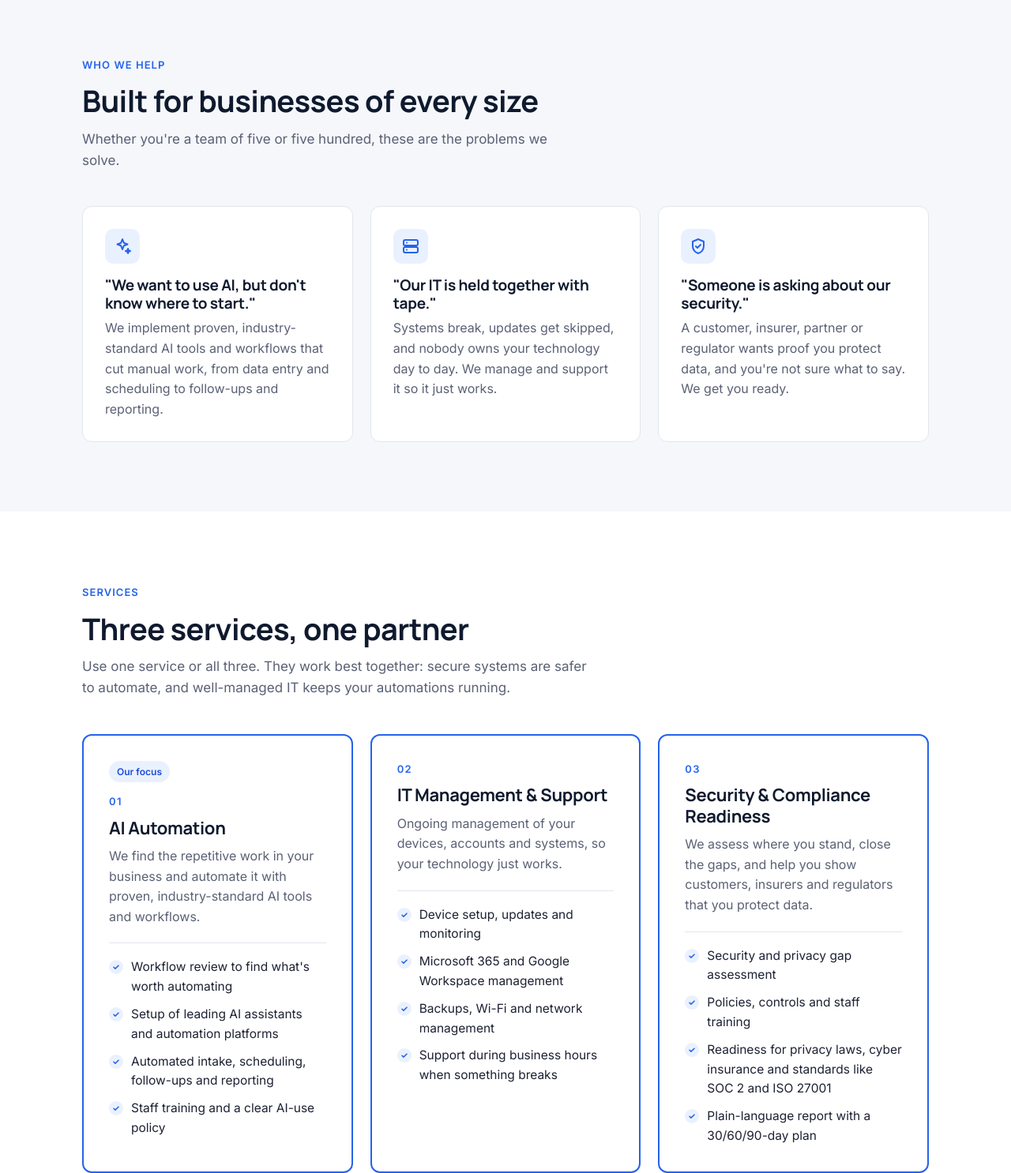
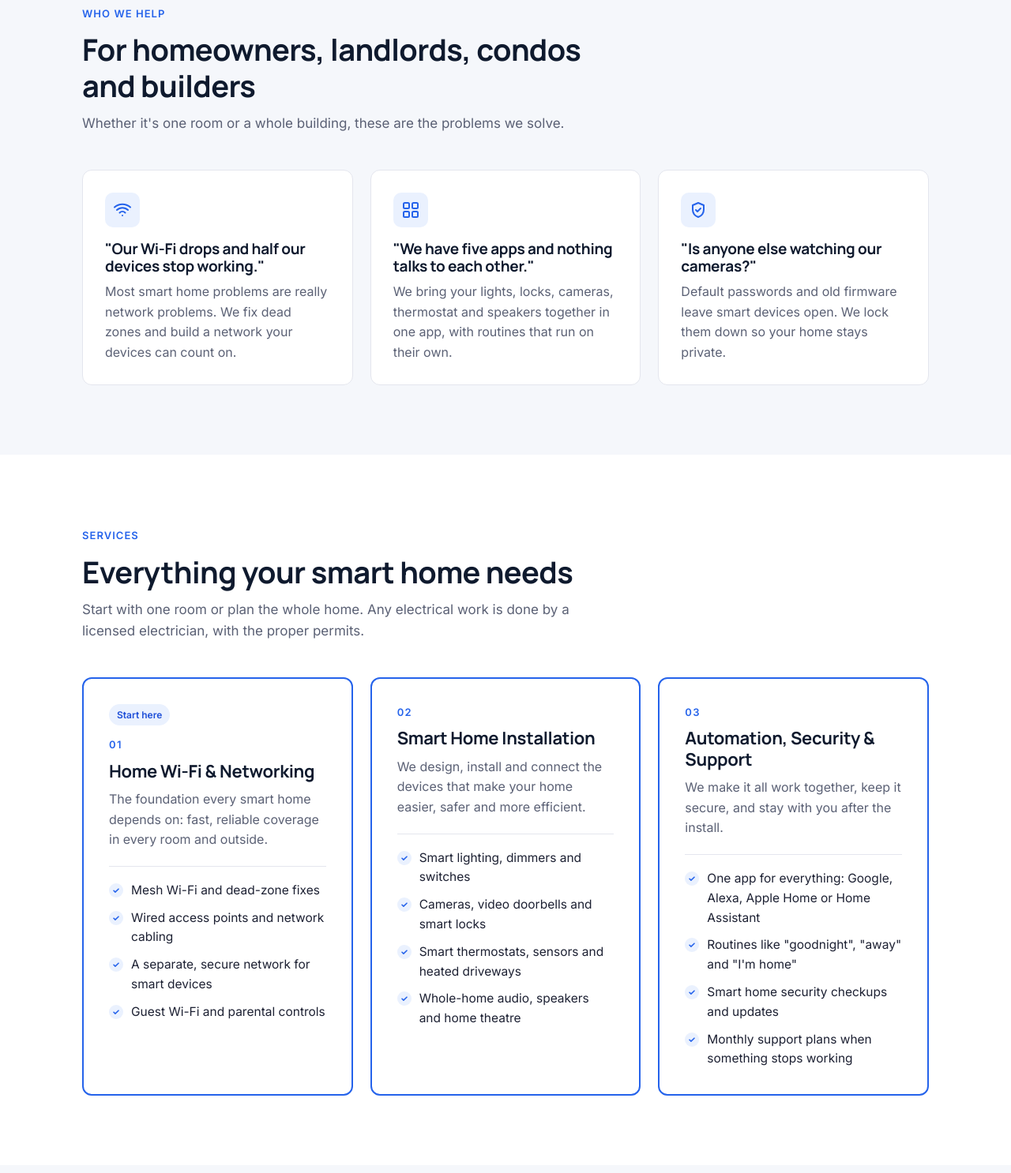
Before and after one commit to talvotechnologies/talvotech-website, a plain HTML site: page index.html in a window 1280 px wide. Shown: the part 1033-2519 px from the top of the page at 79% size. Drawn offline with nearby package versions, Linux system fonts and the light colour scheme.

Commit message:
Add files via upload

```diff
--- a/index.html
+++ b/index.html
@@ -3,8 +3,8 @@
 <head>
 <meta charset="utf-8">
 <meta name="viewport" content="width=device-width, initial-scale=1">
-<title>Talvo Technologies | AI Automation, IT Management &amp; Security</title>
-<meta name="description" content="Talvo Technologies helps businesses automate work with AI, manage and support their IT, and get ready for security and compliance requirements.">
+<title>Talvo Technologies | Smart Home Design, Installation &amp; Support</title>
+<meta name="description" content="Talvo Technologies designs, installs and supports smart homes: reliable Wi-Fi, smart lighting, security cameras, climate control and home automation, with licensed electricians for any wiring.">
 <link rel="preconnect" href="https://fonts.googleapis.com">
 <link rel="preconnect" href="https://fonts.gstatic.com" crossorigin>
 <link href="https://fonts.googleapis.com/css2?family=Michroma&family=Manrope:wght@600;700;800&family=Inter:wght@400;500;600&display=swap" rel="stylesheet">
@@ -43,7 +43,7 @@
 
   .hero{background:var(--dark);color:#fff;position:relative;overflow:hidden}
   .hero .photo{position:absolute;top:0;right:0;bottom:0;width:58%;
-    background:url("https://images.unsplash.com/photo-1675434301763-594b4d0c5819?fm=jpg&q=70&w=1600&auto=format&fit=crop") center/cover no-repeat;
+    background:url("https://images.unsplash.com/photo-1757524492552-d47a66a2b63e?fm=jpg&q=70&w=1600&auto=format&fit=crop") center/cover no-repeat;
     -webkit-mask-image:linear-gradient(to right,transparent 0%,rgba(0,0,0,.55) 35%,#000 75%);
             mask-image:linear-gradient(to right,transparent 0%,rgba(0,0,0,.55) 35%,#000 75%);
     opacity:.55;filter:saturate(.7)}
@@ -146,18 +146,18 @@
 
 <main id="top">
   <section class="hero">
-    <div class="photo" role="img" aria-label="IT team working at their desks"></div>
+    <div class="photo" role="img" aria-label="Modern home lit up at dusk"></div>
     <div class="wrap">
-      <span class="eyebrow">AI Automation · IT Management · Security &amp; Compliance</span>
-      <h1>Automate your work. Manage your IT. Secure your business.</h1>
-      <p class="lead">Talvo Technologies helps businesses of every size automate routine work with AI, keep their technology running with managed IT and support, and get ready for security and compliance requirements. All explained in plain language.</p>
+      <span class="eyebrow">Smart Home Design · Installation · Support</span>
+      <h1>A smarter home that just works.</h1>
+      <p class="lead">Talvo Technologies designs, installs and supports smart homes, from rock-solid Wi-Fi to lighting, security, climate and whole-home automation. We make every device work together in one simple app, and keep it secure. All explained in plain language.</p>
       <div class="cta">
         <a class="btn btn-primary" href="mailto:info@talvotech.ca?subject=Free%2015-minute%20call">Book a free 15-minute call</a>
         <a class="btn btn-ghost" href="#services">See our services</a>
       </div>
       <div class="trust">
-        <div><svg width="18" height="18" viewBox="0 0 24 24" fill="none" stroke="#7fb0ff" stroke-width="2"><path d="M4 6h16M4 12h10M4 18h7"/></svg>No jargon, clear reports</div>
-        <div><svg width="18" height="18" viewBox="0 0 24 24" fill="none" stroke="#7fb0ff" stroke-width="2"><path d="M12 3l7 3v5.5c0 4.5-3 8-7 9.5-4-1.5-7-5-7-9.5V6z"/></svg>Privacy-first approach</div>
+        <div><svg width="18" height="18" viewBox="0 0 24 24" fill="none" stroke="#7fb0ff" stroke-width="2"><path d="M12 3l7 3v5.5c0 4.5-3 8-7 9.5-4-1.5-7-5-7-9.5V6z"/></svg>Secure, private setups</div>
+        <div><svg width="18" height="18" viewBox="0 0 24 24" fill="none" stroke="#7fb0ff" stroke-width="2"><path d="M13 2L4 14h7l-1 8 9-12h-7z"/></svg>Licensed electricians for all wiring</div>
       </div>
     </div>
   </section>
@@ -166,24 +166,24 @@
     <div class="wrap">
       <div class="head">
         <span class="eyebrow">Who we help</span>
-        <h2>Built for businesses of every size</h2>
-        <p>Whether you're a team of five or five hundred, these are the problems we solve.</p>
+        <h2>For homeowners, landlords, condos and builders</h2>
+        <p>Whether it's one room or a whole building, these are the problems we solve.</p>
       </div>
       <div class="grid3">
         <div class="card">
-          <div class="ico"><svg width="24" height="24" viewBox="0 0 24 24" fill="none" stroke="currentColor" stroke-width="2" stroke-linecap="round" stroke-linejoin="round"><path d="M12 3l1.8 4.7L18.5 9.5l-4.7 1.8L12 16l-1.8-4.7L5.5 9.5l4.7-1.8z"/><path d="M19 15l.8 2.2L22 18l-2.2.8L19 21l-.8-2.2L16 18l2.2-.8z"/></svg></div>
-          <h3>"We want to use AI, but don't know where to start."</h3>
-          <p>We implement proven, industry-standard AI tools and workflows that cut manual work, from data entry and scheduling to follow-ups and reporting.</p>
+          <div class="ico"><svg width="24" height="24" viewBox="0 0 24 24" fill="none" stroke="currentColor" stroke-width="2" stroke-linecap="round" stroke-linejoin="round"><path d="M2 8.5a15 15 0 0 1 20 0"/><path d="M5 12a10 10 0 0 1 14 0"/><path d="M8.5 15.5a5 5 0 0 1 7 0"/><path d="M12 19h.01"/></svg></div>
+          <h3>"Our Wi-Fi drops and half our devices stop working."</h3>
+          <p>Most smart home problems are really network problems. We fix dead zones and build a network your devices can count on.</p>
         </div>
         <div class="card">
-          <div class="ico"><svg width="24" height="24" viewBox="0 0 24 24" fill="none" stroke="currentColor" stroke-width="2" stroke-linecap="round" stroke-linejoin="round"><rect x="3" y="4" width="18" height="7" rx="2"/><rect x="3" y="13" width="18" height="7" rx="2"/><path d="M7 7.5h.01M7 16.5h.01"/></svg></div>
-          <h3>"Our IT is held together with tape."</h3>
-          <p>Systems break, updates get skipped, and nobody owns your technology day to day. We manage and support it so it just works.</p>
+          <div class="ico"><svg width="24" height="24" viewBox="0 0 24 24" fill="none" stroke="currentColor" stroke-width="2" stroke-linecap="round" stroke-linejoin="round"><rect x="3" y="3" width="7" height="7" rx="1.5"/><rect x="14" y="3" width="7" height="7" rx="1.5"/><rect x="3" y="14" width="7" height="7" rx="1.5"/><rect x="14" y="14" width="7" height="7" rx="1.5"/></svg></div>
+          <h3>"We have five apps and nothing talks to each other."</h3>
+          <p>We bring your lights, locks, cameras, thermostat and speakers together in one app, with routines that run on their own.</p>
         </div>
         <div class="card">
           <div class="ico"><svg width="24" height="24" viewBox="0 0 24 24" fill="none" stroke="currentColor" stroke-width="2" stroke-linecap="round" stroke-linejoin="round"><path d="M12 3l7 3v5.5c0 4.5-3 8-7 9.5-4-1.5-7-5-7-9.5V6z"/><path d="M9 12l2 2 4-4"/></svg></div>
-          <h3>"Someone is asking about our security."</h3>
-          <p>A customer, insurer, partner or regulator wants proof you protect data, and you're not sure what to say. We get you ready.</p>
+          <h3>"Is anyone else watching our cameras?"</h3>
+          <p>Default passwords and old firmware leave smart devices open. We lock them down so your home stays private.</p>
         </div>
       </div>
     </div>
@@ -193,42 +193,42 @@
     <div class="wrap">
       <div class="head">
         <span class="eyebrow">Services</span>
-        <h2>Three services, one partner</h2>
-        <p>Use one service or all three. They work best together: secure systems are safer to automate, and well-managed IT keeps your automations running.</p>
+        <h2>Everything your smart home needs</h2>
+        <p>Start with one room or plan the whole home. Any electrical work is done by a licensed electrician, with the proper permits.</p>
       </div>
       <div class="grid3">
         <div class="card feature">
-          <span class="tag">Our focus</span>
+          <span class="tag">Start here</span>
           <span class="num">01</span>
-          <h3>AI Automation</h3>
-          <p>We find the repetitive work in your business and automate it with proven, industry-standard AI tools and workflows.</p>
+          <h3>Home Wi-Fi &amp; Networking</h3>
+          <p>The foundation every smart home depends on: fast, reliable coverage in every room and outside.</p>
           <ul>
-            <li>Workflow review to find what's worth automating</li>
-            <li>Setup of leading AI assistants and automation platforms</li>
-            <li>Automated intake, scheduling, follow-ups and reporting</li>
-            <li>Staff training and a clear AI-use policy</li>
+            <li>Mesh Wi-Fi and dead-zone fixes</li>
+            <li>Wired access points and network cabling</li>
+            <li>A separate, secure network for smart devices</li>
+            <li>Guest Wi-Fi and parental controls</li>
           </ul>
         </div>
         <div class="card">
           <span class="num">02</span>
-          <h3>IT Management &amp; Support</h3>
-          <p>Ongoing management of your devices, accounts and systems, so your technology just works.</p>
+          <h3>Smart Home Installation</h3>
+          <p>We design, install and connect the devices that make your home easier, safer and more efficient.</p>
           <ul>
-            <li>Device setup, updates and monitoring</li>
-            <li>Microsoft 365 and Google Workspace management</li>
-            <li>Backups, Wi-Fi and network management</li>
-            <li>Support during business hours when something breaks</li>
+            <li>Smart lighting, dimmers and switches</li>
+            <li>Cameras, video doorbells and smart locks</li>
+            <li>Smart thermostats, sensors and heated driveways</li>
+            <li>Whole-home audio, speakers and home theatre</li>
           </ul>
         </div>
         <div class="card">
           <span class="num">03</span>
-          <h3>Security &amp; Compliance Readiness</h3>
-          <p>We assess where you stand, close the gaps, and help you show customers, insurers and regulators that you protect data.</p>
+          <h3>Automation, Security &amp; Support</h3>
+          <p>We make it all work together, keep it secure, and stay with you after the install.</p>
           <ul>
-            <li>Security and privacy gap assessment</li>
-            <li>Policies, controls and staff training</li>
-            <li>Readiness for privacy laws, cyber insurance and standards like SOC 2 and ISO 27001</li>
-            <li>Plain-language report with a 30/60/90-day plan</li>
+            <li>One app for everything: Google, Alexa, Apple Home or Home Assistant</li>
+            <li>Routines like "goodnight", "away" and "I'm home"</li>
+            <li>Smart home security checkups and updates</li>
+            <li>Monthly support plans when something stops working</li>
           </ul>
         </div>
       </div>
@@ -240,13 +240,13 @@
       <div class="head">
         <span class="eyebrow">How it works</span>
         <h2>Simple from the first call</h2>
-        <p>No long contracts to start. You'll always know what we're doing, why it matters, and what it costs.</p>
+        <p>No pressure and no surprises. You'll always know what we're doing, why, and what it costs.</p>
       </div>
       <div class="grid4">
-        <div class="step"><h3>Free 15-minute call</h3><p>Tell us about your business and what you need. We'll tell you honestly if we're a good fit.</p></div>
-        <div class="step"><h3>Assessment</h3><p>We review your workflows, systems and security to see where you stand and where the biggest wins are.</p></div>
-        <div class="step"><h3>Clear plan</h3><p>You get a short plan: what to automate, what to fix, what to secure, and what it costs.</p></div>
-        <div class="step"><h3>We build, manage &amp; support</h3><p>We set it up, train your team, and keep it running, one-time or with a monthly plan.</p></div>
+        <div class="step"><h3>Free 15-minute call</h3><p>Tell us about your home or building and what you'd like it to do. We'll tell you honestly what's worth it.</p></div>
+        <div class="step"><h3>Home walkthrough</h3><p>We check your Wi-Fi, devices and layout to see what you have and what will work best.</p></div>
+        <div class="step"><h3>Clear quote</h3><p>You get a simple plan listing the devices, the work, and the price, including any electrician work.</p></div>
+        <div class="step"><h3>Install &amp; support</h3><p>We install it, show you how to use it, and keep it running with an optional monthly plan.</p></div>
       </div>
     </div>
   </section>
@@ -255,15 +255,15 @@
     <div class="wrap about-grid">
       <div>
         <span class="eyebrow">About Talvo</span>
-        <h2>One partner for AI, IT and security</h2>
-        <p>Talvo Technologies is built on a simple idea: businesses shouldn't need separate providers for automation, IT support and security. When one team handles all three, nothing falls through the cracks.</p>
-        <p>Our background combines hands-on networking and IT with formal training in law and privacy. That means we can automate a workflow, secure the systems it runs on, and check it against your privacy obligations, then explain all of it in words that make sense.</p>
-        <div class="name-note"><b>Why "Talvo"?</b> It comes from <i>talvi</i>, the Finnish word for winter. Like a Canadian winter, good security should be built to handle tough conditions.</div>
+        <h2>Smart homes built on a solid network</h2>
+        <p>Talvo Technologies started with a simple idea: a smart home is only as good as the network and setup behind it. Most smart home problems, like devices dropping offline, apps that don't talk to each other, and cameras left wide open, come from rushed installs.</p>
+        <p>Our background is in networking, IT and security, so we build the foundation first, then add the devices on top. For anything that needs wiring, we work with licensed electricians, so the job is done safely and to code.</p>
+        <div class="name-note"><b>Why "Talvo"?</b> It comes from <i>talvi</i>, the Finnish word for winter. Like a home built for a Canadian winter, a smart home should be built to handle anything.</div>
       </div>
       <div class="points">
-        <div class="point"><div class="ico"><svg width="22" height="22" viewBox="0 0 24 24" fill="none" stroke="currentColor" stroke-width="2"><path d="M4 6h16M4 12h10M4 18h7"/></svg></div><div><h3>Plain language</h3><p>No jargon. Every finding comes with why it matters and what to do.</p></div></div>
-        <div class="point"><div class="ico"><svg width="22" height="22" viewBox="0 0 24 24" fill="none" stroke="currentColor" stroke-width="2"><path d="M12 3l7 3v5.5c0 4.5-3 8-7 9.5-4-1.5-7-5-7-9.5V6z"/></svg></div><div><h3>Privacy-first</h3><p>We treat your customers' information the way we expect you to: carefully.</p></div></div>
-        <div class="point"><div class="ico"><svg width="22" height="22" viewBox="0 0 24 24" fill="none" stroke="currentColor" stroke-width="2"><path d="M3 12h4l3 8 4-16 3 8h4"/></svg></div><div><h3>Practical results</h3><p>We focus on changes that save real time and reduce real risk, not flashy tools nobody uses.</p></div></div>
+        <div class="point"><div class="ico"><svg width="22" height="22" viewBox="0 0 24 24" fill="none" stroke="currentColor" stroke-width="2"><path d="M4 6h16M4 12h10M4 18h7"/></svg></div><div><h3>Plain language</h3><p>No jargon. We explain your options and show you how to use everything.</p></div></div>
+        <div class="point"><div class="ico"><svg width="22" height="22" viewBox="0 0 24 24" fill="none" stroke="currentColor" stroke-width="2"><path d="M12 3l7 3v5.5c0 4.5-3 8-7 9.5-4-1.5-7-5-7-9.5V6z"/></svg></div><div><h3>Private and secure</h3><p>Every install is locked down: strong passwords, updated devices, and a separate network.</p></div></div>
+        <div class="point"><div class="ico"><svg width="22" height="22" viewBox="0 0 24 24" fill="none" stroke="currentColor" stroke-width="2"><path d="M13 2L4 14h7l-1 8 9-12h-7z"/></svg></div><div><h3>Done safely, to code</h3><p>All electrical work is done by licensed electricians with the proper permits.</p></div></div>
       </div>
     </div>
   </section>
@@ -272,7 +272,7 @@
     <div class="wrap">
       <div class="contact-box">
         <div>
-          <h2>Ready to find out where you stand?</h2>
+          <h2>Ready to make your home smarter?</h2>
           <p>Email us to book a free 15-minute call. We aim to reply within one business day.</p>
           <a class="email" href="mailto:info@talvotech.ca">info@talvotech.ca</a>
         </div>
@@ -289,7 +289,7 @@
       <div><a href="mailto:info@talvotech.ca">info@talvotech.ca</a></div>
       <div>&copy; <span id="yr">2026</span> Talvo Technologies</div>
     </div>
-    <p class="disclaimer">Talvo Technologies provides AI automation, IT management and security readiness services. We do not provide legal advice; for questions about how a law applies to your situation, please consult a lawyer.</p>
+    <p class="disclaimer">Talvo Technologies provides smart home design, networking, installation and support. All electrical work, including line-voltage wiring, is performed by licensed electrical contractors in accordance with the Ontario Electrical Safety Code.</p>
   </div>
 </footer>
 <script>document.getElementById('yr').textContent=new Date().getFullYear();</script>
```
